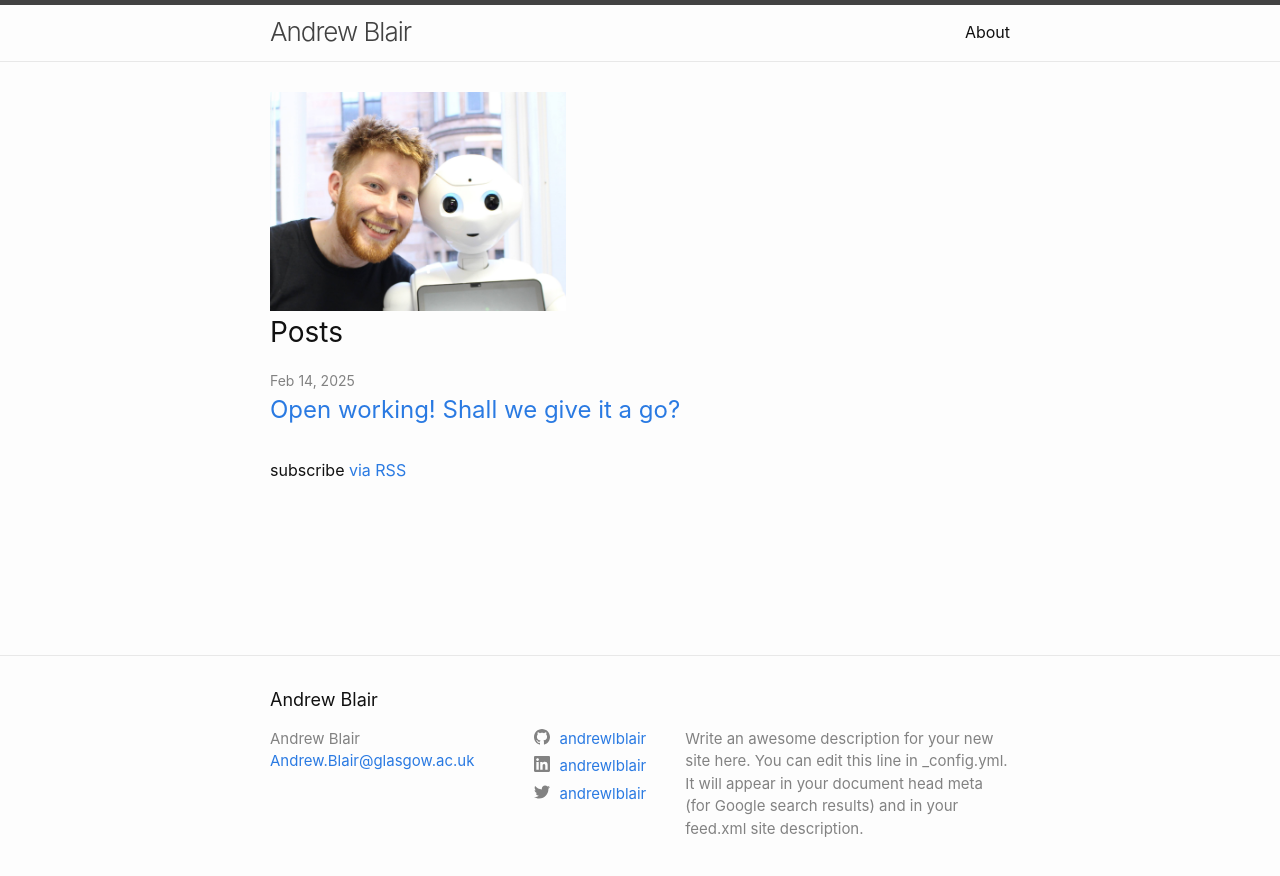
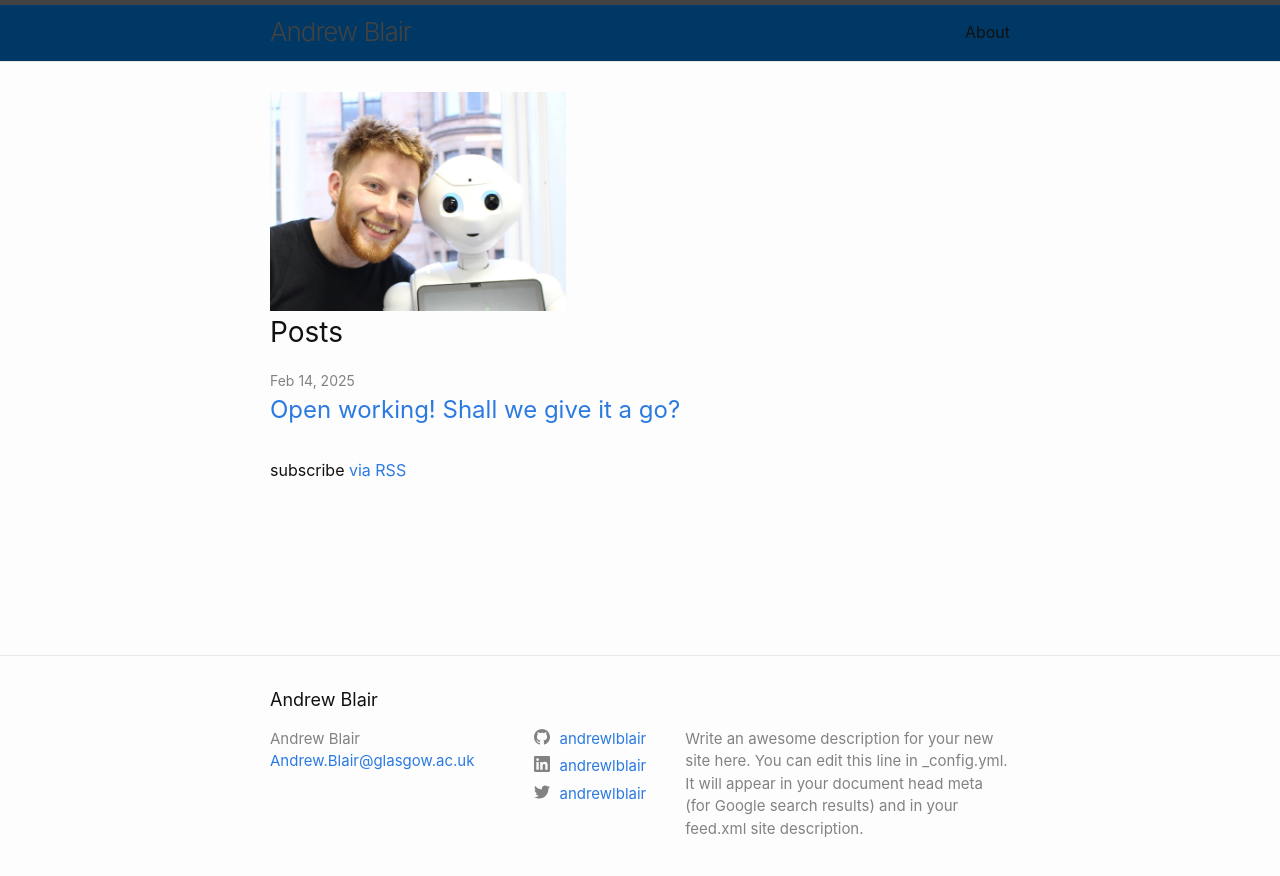
Before and after one commit to andrewlblair/andrewlblair.github.io, a Jekyll site: the page built from docs/index.markdown, in a window 1280 px wide. Shown: the top 876 px of the page. Built offline with Jekyll 4.4.1, drawn with Linux system fonts in a browser that asks for light colours.

Commit message:
colours?

```diff
--- a/docs/_sass/minima/_layout.scss
+++ b/docs/_sass/minima/_layout.scss
@@ -8,6 +8,7 @@
 
   // Positioning context for the mobile navigation icon
   position: relative;
+  background-color: #003865;
 }
 
 .site-title {
```
